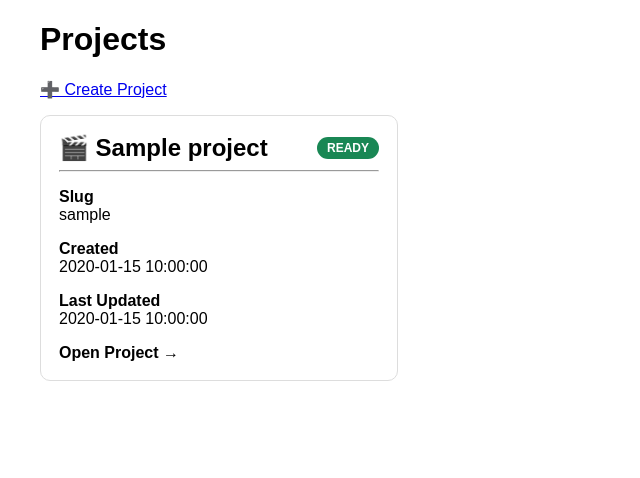
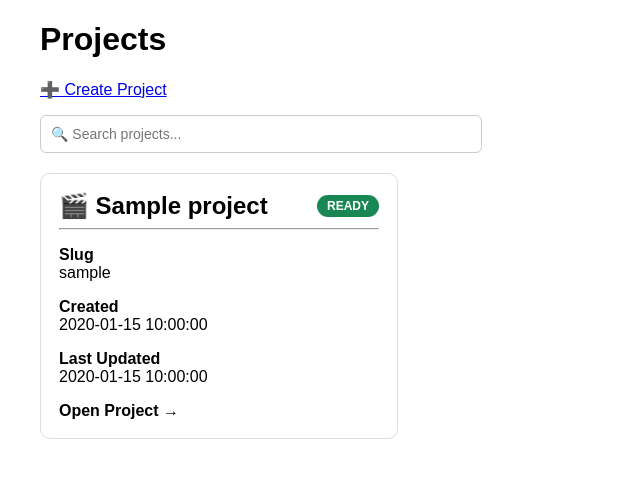
Before and after one commit to anshusangita08/AI-Studio, a Python web app: template app/ui/templates/projects/index.html in a window 1280 px wide. Shown: the part 77-555 px from the top of the page, without its empty margins (0-640 px from the left). Run offline with Jinja, Linux system fonts and the light colour scheme; the template is opened without the code that fills it: most values are stand-ins (such as "Sample title", 1, 10 or a date in 2020).

Commit message:
Build 005D - Search projects

```diff
--- a/app/ui/templates/projects/index.html
+++ b/app/ui/templates/projects/index.html
@@ -8,15 +8,39 @@
     <a href="/projects/new">➕ Create Project</a>
 </p>
 
+<div style="margin-bottom:20px;">
+
+    <input
+        id="project-search"
+        type="text"
+        placeholder="🔍 Search projects..."
+        style="
+            width:100%;
+            max-width:420px;
+            padding:10px;
+            border:1px solid #ccc;
+            border-radius:6px;
+            font-size:14px;
+        "
+        onkeyup="filterProjects()"
+    >
+
+</div>
+
 {% if projects %}
 
-<div class="project-list">
+<div
+    id="project-list"
+    class="project-list"
+>
 
 {% for project in projects %}
 
 <a
     href="/projects/{{ project.slug }}"
     class="project-card"
+    data-name="{{ project.name|lower }}"
+    data-slug="{{ project.slug|lower }}"
     style="
         display:block;
         text-decoration:none;
@@ -80,6 +104,53 @@
 
 </div>
 
+<p
+    id="no-results"
+    style="
+        display:none;
+        margin-top:30px;
+        font-weight:bold;
+        color:#666;
+    "
+>
+    No matching projects found.
+</p>
+
+<script>
+function filterProjects() {
+
+    const search = document
+        .getElementById("project-search")
+        .value
+        .toLowerCase()
+        .trim();
+
+    const cards = document.querySelectorAll(".project-card");
+
+    let visible = 0;
+
+    cards.forEach(card => {
+
+        const name = card.dataset.name;
+        const slug = card.dataset.slug;
+
+        const match =
+            name.includes(search) ||
+            slug.includes(search);
+
+        card.style.display = match ? "block" : "none";
+
+        if (match) {
+            visible++;
+        }
+
+    });
+
+    document.getElementById("no-results").style.display =
+        visible === 0 ? "block" : "none";
+}
+</script>
+
 {% else %}
 
 <div
```
Also changed, not shown: 1 other file.
